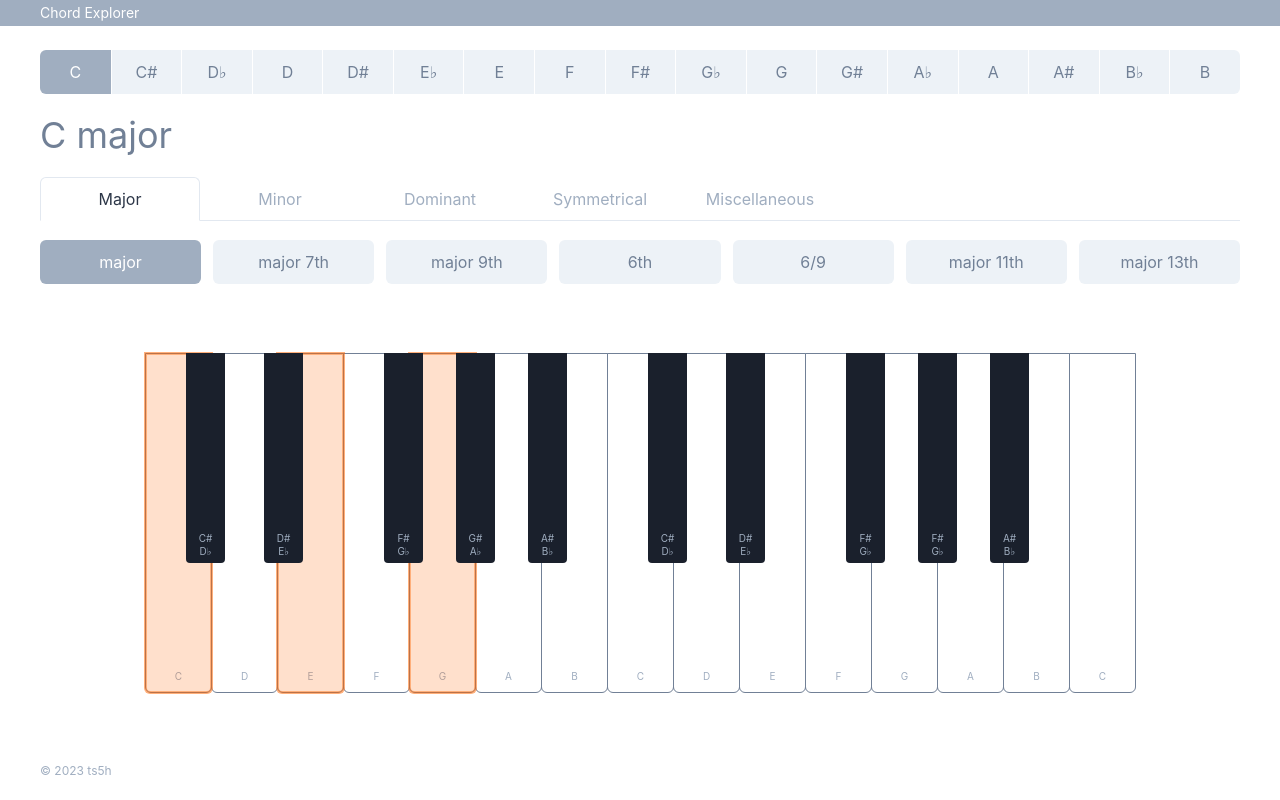
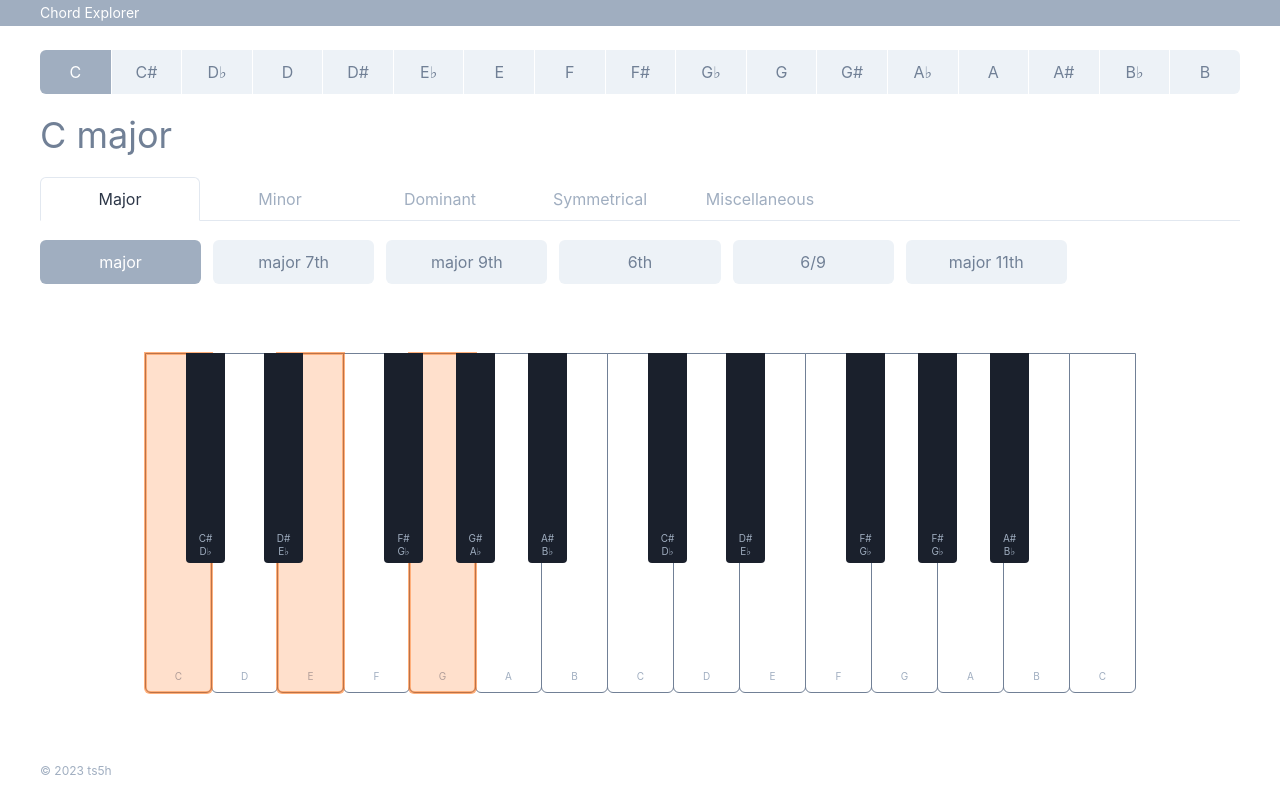
Before and after one commit to ts5h/chord_explorer, a React (Create React App) app: page /c/major in a window 1280 px wide. Built offline with nearby package versions, Linux system fonts and the light colour scheme.

Commit message:
Remove some chords
- It was too much

```diff
--- a/src/components/Keys/index.tsx
+++ b/src/components/Keys/index.tsx
@@ -1,4 +1,4 @@
-import React, { FC, useCallback, useMemo } from "react";
+import React, { FC, useMemo } from "react";
 import { HStack } from "@chakra-ui/react";
 import { useAtom } from "jotai";
 import { getCurrentChord, getCurrentScale } from "~/store/global/atoms";
--- a/src/vo/Chords/index.ts
+++ b/src/vo/Chords/index.ts
@@ -4,11 +4,6 @@ type Chord = {
   sub: string;
   value: string;
   keys: number[];
-};
-
-type CategorizeChords = {
-  category: string;
-  chords: Chord[];
 };
 
 export const categories = [
@@ -62,13 +57,6 @@ export const chords: Chord[] = [
     sub: "",
     value: "major-eleventh",
     keys: [0, 4, 7, 11, 14, 17],
-  },
-  {
-    category: "major",
-    label: "major 13th",
-    sub: "",
-    value: "major-thirteenth",
-    keys: [0, 4, 7, 11, 14, 17, 21],
   },
 
   // Minor
@@ -188,13 +176,6 @@ export const chords: Chord[] = [
   },
   {
     category: "dominant",
-    label: "13th",
-    sub: "",
-    value: "thirteenth",
-    keys: [0, 4, 7, 10, 14, 17, 21],
-  },
-  {
-    category: "dominant",
     label: "7-5",
     sub: "(7♭5) altered",
     value: "seven-flat-five",
@@ -248,13 +229,6 @@ export const chords: Chord[] = [
     sub: "(7♯5♭9) altered",
     value: "seven-sharp-five-flat-nine",
     keys: [0, 4, 8, 10, 13],
-  },
-  {
-    category: "dominant",
-    label: "7+11",
-    sub: "(7♯11) altered",
-    value: "seven-sharp-eleven",
-    keys: [0, 4, 7, 10, 14, 18],
   },
 
   // Symmetrical
@@ -351,11 +325,4 @@ export const chords: Chord[] = [
     value: "suspended-fourth",
     keys: [0, 5, 7],
   },
-  {
-    category: "miscellaneous",
-    label: "#11",
-    sub: "",
-    value: "sharp-eleven",
-    keys: [0, 4, 7, 18],
-  },
 ];
```
